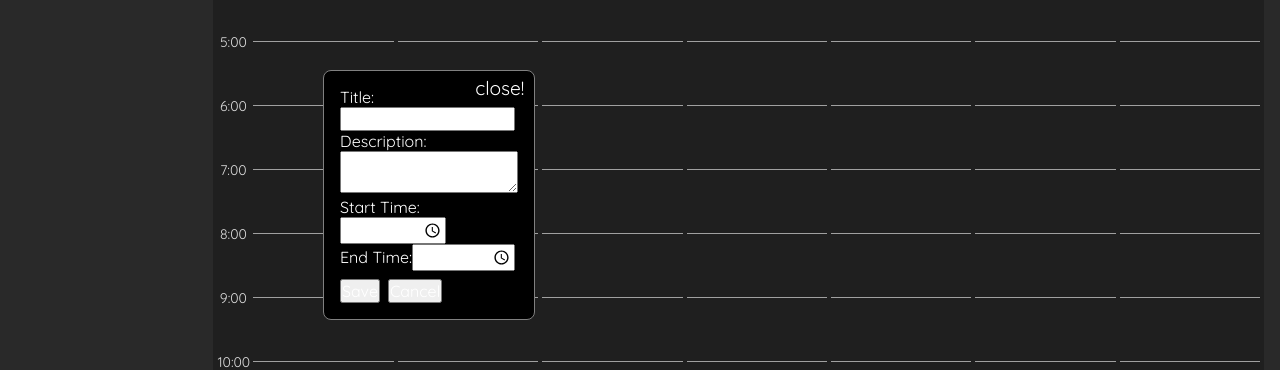
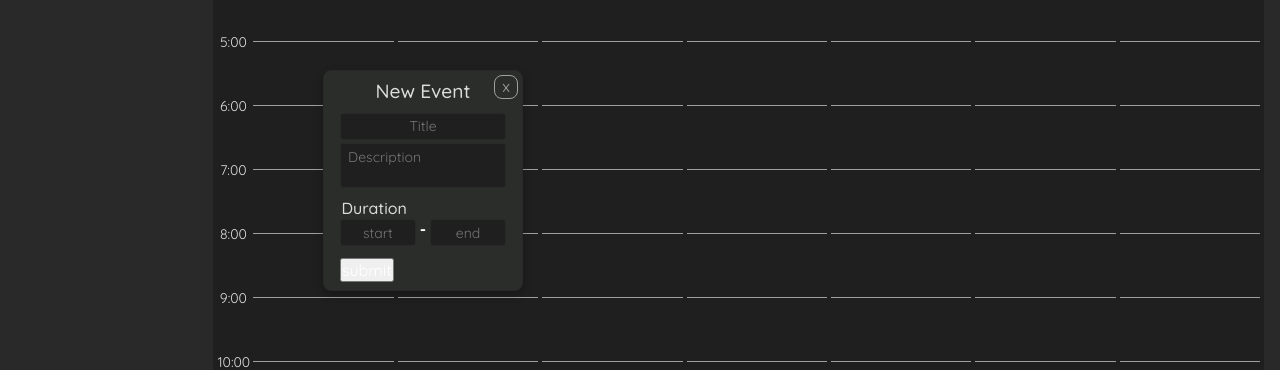
Before and after one commit to henrynitzberg/SchorgApp, a React (Vite) app in the folder frontend/: page / in a window 1280 px wide. Both pictures are taken after a click on the element 323 px from the left and 430 px from the top of the page. Shown: the part 360-730 px from the top of the page. Built offline with nearby package versions, Linux system fonts and the light colour scheme; no server answers.

Commit message:
new event form almost done

```diff
--- a/frontend/src/components/CalendarWeek.jsx
+++ b/frontend/src/components/CalendarWeek.jsx
@@ -162,6 +162,7 @@ export default function CalendarWeek({
                   setclickedOutOfPopupPopup(true);
                 }}
                 onSave={handleSaveNewEvent}
+                editMode={false}
               />
             )}
 
--- a/frontend/src/components/NewEventForm.jsx
+++ b/frontend/src/components/NewEventForm.jsx
@@ -1,4 +1,4 @@
-import { useEffect, useRef } from "react";
+import { useEffect, useRef, useState } from "react";
 import "../css/NewEventForm.css";
 
 export default function NewEventForm({
@@ -6,6 +6,7 @@ export default function NewEventForm({
   onClose,
   onSave,
   initialTime,
+  editMode,
 }) {
   const popupRef = useRef(null);
 
@@ -22,76 +23,138 @@ export default function NewEventForm({
     };
   }, [onClose]);
 
+  const descriptionRef = useRef();
+
+  const handleInput = () => {
+    const el = descriptionRef.current;
+    el.style.height = "auto"; // reset
+    el.style.height = `${el.scrollHeight}px`; // grow to content
+  };
+
+  const [titleErrorMessage, setTitleErrorMessage] = useState("");
+  const [timeErrorMessage, setTimeErrorMessage] = useState("");
+  const [error, setError] = useState(false);
+
+  const clearErrorAfterDelay = () => {
+    setTimeout(() => {
+      setTitleErrorMessage("");
+    }, 3000); // 3 seconds
+    setTimeout(() => {
+      setTimeErrorMessage("");
+    }, 3000);
+  };
+
   return (
     <div
       ref={popupRef}
       className="event-popup-form"
       style={{
-        position: "absolute",
         top: position.y,
         left: position.x,
-        backgroundColor: "black",
-        color: "black",
-        padding: "1em",
-        border: "1px solid gray",
-        borderRadius: "0.5em",
-        zIndex: 100,
       }}
     >
       {/* Close "X" button */}
-      <button
-        onClick={onClose}
-        style={{
-          position: "absolute",
-          top: "0.25em",
-          right: "0.5em",
-          background: "none",
-          border: "none",
-          fontSize: "1.2em",
-
-          cursor: "pointer",
+      <div
+        className="event-popup-X-button-wrapper"
+        onClick={(e) => {
+          e.stopPropagation();
+          onClose();
         }}
-        aria-label="Close form"
       >
-        close!
-      </button>
+        x
+      </div>
       <form
         onSubmit={(e) => {
           e.preventDefault();
           const form = e.target;
+
           const title = form.title.value;
+          if (!title) {
+            setTitleErrorMessage("Please enter a title.");
+            clearErrorAfterDelay();
+            setError(true);
+          }
+
           const description = form.description.value;
+
           const startTime = form.startTime.value;
           const endTime = form.endTime.value;
-          onSave({ title, description, startTime, endTime });
+          if (!startTime || !endTime) {
+            setTimeErrorMessage("Please enter a start and end time.");
+            clearErrorAfterDelay();
+            setError(true);
+          }
+
+          // convert to dates
+          // if (startTime > endTime) {
+          //   setTimeErrorMessage("Start time must be before end time.");
+          //   clearErrorAfterDelay();
+          //   setError(true);
+          // }
+
+          if (error) {
+            return;
+          }
+
+          // onSave({ title, description, startTime, endTime });
           onClose();
         }}
       >
-        {/* need to style these individually */}
+        <div className="event-popup-title"> New Event </div>
         <div>
-          <label>Title:</label>
-          <input name="title" style={{ color: "black", }}/>
+          <input
+            name="title"
+            type="text"
+            placeholder="Title"
+            className="title-input"
+          />
         </div>
+        {titleErrorMessage && <div className="error">{titleErrorMessage}</div>}
         <div>
-          <label>Description:</label>
-          <textarea name="description" />
+          <textarea
+            name="description"
+            type="text"
+            placeholder="Description"
+            className="description-input"
+            ref={descriptionRef}
+            onInput={handleInput}
+          />
         </div>
-        <div>
-          <label>Start Time:</label>
-          <input name="startTime" type="time" defaultValue={initialTime} />
+
+        <h1 className="event-popup-duration-title">Duration</h1>
+        <div className="event-popup-duration-wrapper">
+          <div>
+            <input
+              name="startTime"
+              type="text"
+              placeholder="start"
+              className="time-input"
+            />
+          </div>
+          <h1 className="event-popup-dash">-</h1>
+          <div>
+            <input
+              name="endTime"
+              type="text"
+              placeholder="end"
+              className="time-input"
+            />
+          </div>
         </div>
-        <div>
-          <label>End Time:</label>
-          <input name="endTime" type="time" />
-        </div>
-        <div style={{ marginTop: "0.5em" }}>
+        {timeErrorMessage && <div className="error">{timeErrorMessage}</div>}
+        {/* <div style={{ marginTop: "0.5em" }}>
           <button type="submit">Save</button>
           <button
             type="button"
             onClick={onClose}
-            style={{ marginLeft: "0.5em" }}
+            // style={{ marginLeft: "0.5em" }}
           >
             Cancel
+          </button>
+        </div> */}
+        <div className="event-popup-bottom-buttons">
+          <button className="event-popup-submit" type="submit">
+            submit
           </button>
         </div>
       </form>
--- a/frontend/src/css/NewEventForm.css
+++ b/frontend/src/css/NewEventForm.css
@@ -0,0 +1,111 @@
+.event-popup-form {
+    display: flex;
+    flex-direction: column;
+    position: absolute;
+
+    width: 200px;
+    /* gap: 0.75em; */
+    /* bottom: -3em;
+    right: -10em; */
+    background-color: var(--back3);
+    color: black;
+    padding-top: .5em;
+    padding-bottom: .5em;
+    padding-left: 1em;
+    padding-right: 1em;
+    border: 1px solid var(--gray);
+    border-radius: 0.5em;
+    box-shadow: 0 4px 10px rgba(0, 0, 0, 0.25);
+    z-index: 100;
+}
+
+.event-popup-X-button-wrapper {
+    position: absolute;
+    top: 0.25em;
+    right: 0.25em;
+    /* padding-left: 0.5em;
+    padding-right: 0.5em; */
+    width: 1.5em;
+    height: 1.5em;
+    border-radius: .5em;
+    background-color: var(--black);
+    text-align: center;
+    align-items: center;
+    color: var(--text-gray);
+    /* font-size: 1.2em; */
+
+    border: 1px solid var(--text-gray);
+    cursor: pointer;
+}
+
+.event-popup-title {
+    font-size: 1.2em;
+    font-weight: 500;
+    color: var(--lighter-gray);
+    /* border: 1px solid var(--text-gray); */
+    text-align: center;
+    margin-bottom: .5em;
+}
+
+.title-input {
+    width: 100%;
+    background-color: var(--dark-gray);
+    border: none;
+    padding: 0.25em 0.5em;
+    font-size: 14px;
+    text-align: center;
+    border: 1px solid var(--gray);
+    /* margin-bottom: .25em; */
+    border-radius: .25em;
+}
+
+.description-input {
+    width: 100%;
+    background-color: var(--dark-gray);
+    border: none;
+    padding: 0.25em 0.5em;
+    font-size: 14px;
+    /* color: var(--back5); */
+    border: 1px solid var(--gray);
+    margin-top: .25em;
+    margin-bottom: .4em;
+    border-radius: .25em;
+    resize: none;
+}
+
+.event-popup-duration-title {
+    color: var(--lighter-gray);
+    font-size: 1em;
+    font-weight: 500;
+    margin-left: .1em;
+    margin-bottom: .1em;
+}
+
+.event-popup-duration-wrapper {
+    display: flex;
+    flex-direction: row;
+    text-align: center;
+    width: 100%;
+    gap: 0.25em;
+    margin-bottom: .5em;
+}
+
+.time-input {
+    width: 100%;
+    background-color: var(--dark-gray);
+    border: none;
+    padding: 0.25em 0.5em;
+    font-size: 14px;
+    text-align: center;
+    border: 1px solid var(--gray);
+    margin-bottom: .25em;
+    border-radius: .25em;
+}
+
+.error {
+    color: var(--red);
+    font-size: 12px;
+    font-weight: 400;
+    /* margin-top: .25em; */
+    text-align: center;
+}
```
